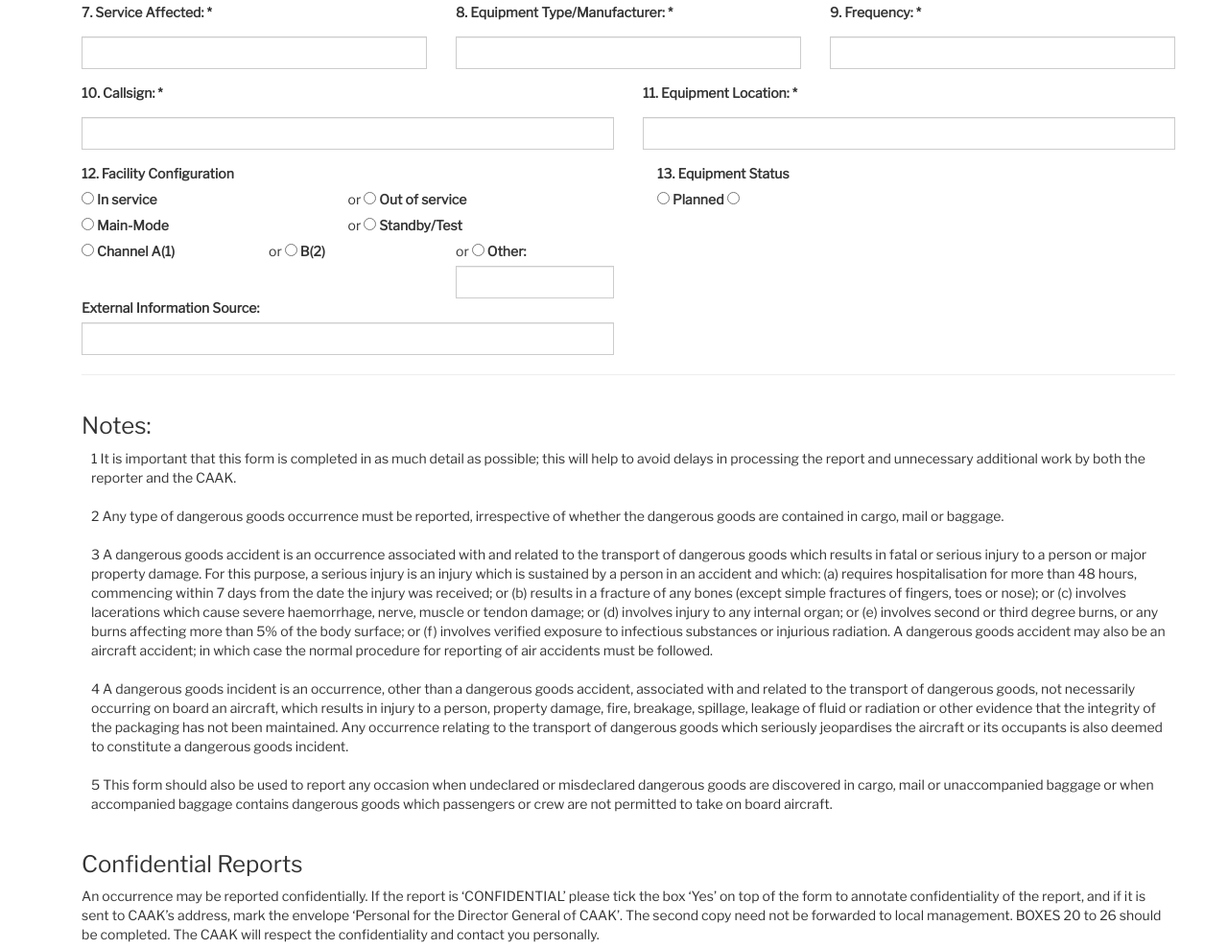
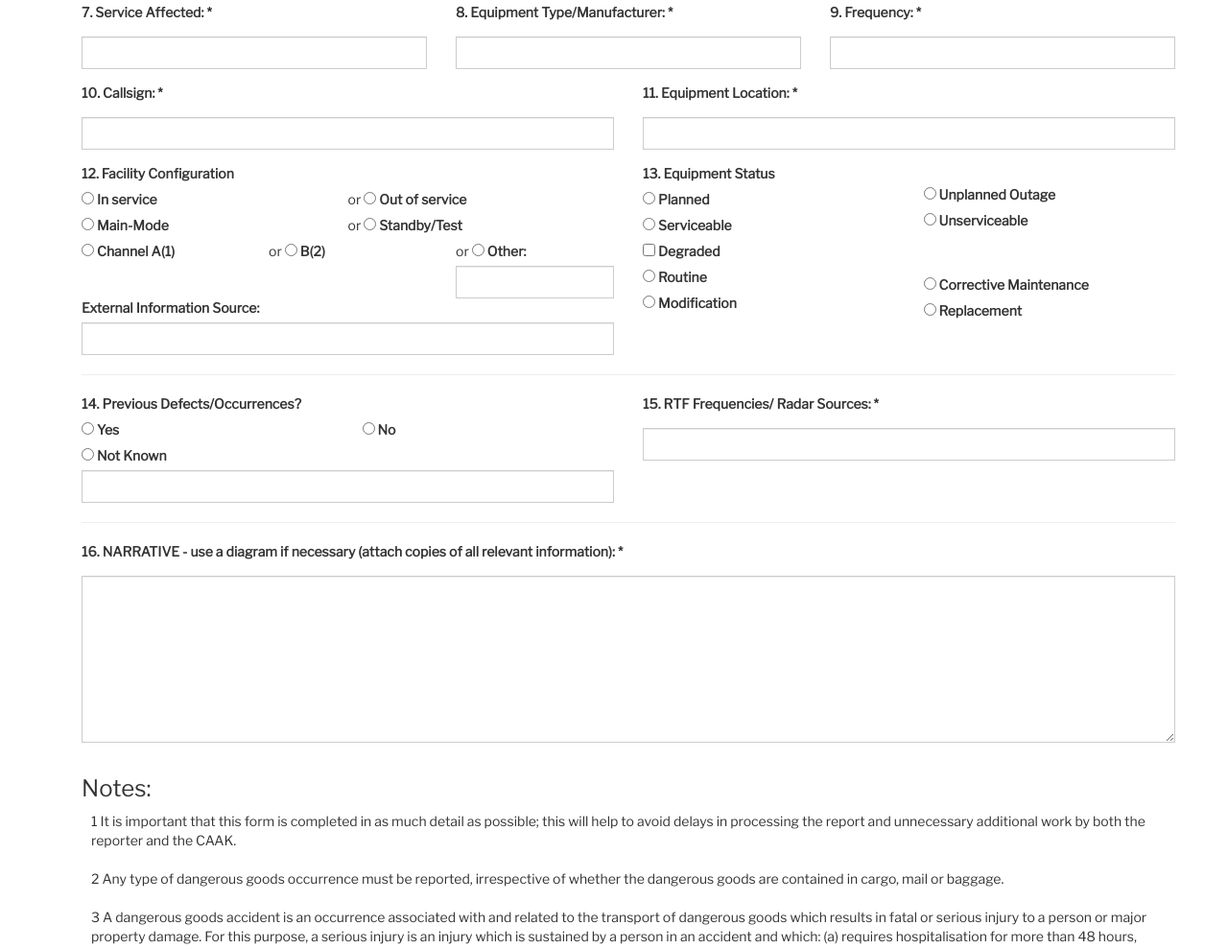
Before and after one commit to opendatakosovo/aac-occurrences, a plain HTML site: page aac-occurrences3.html in a window 1280 px wide. Shown: the part 621-1610 px from the top of the page at 96% size. Drawn offline with nearby package versions, Linux system fonts and the light colour scheme.

Commit message:
added index.html

```diff
--- a/aac-occurrences3.html
+++ b/aac-occurrences3.html
@@ -229,26 +229,102 @@
               <span>or</span>
               <input type="radio" name="channel_a" value="other" id="other-channel">
               <label for="other-channel">Other: </label>
-              <input type="text" name="other-input" value="" class="form-control">
+              <input type="text" name="other_input" value="" class="form-control">
             </div>
             <div class="col-xs-12">
-              <label for="external-information-source">External Information Source:</label>
+              <label for="external-information-source"> External Information Source:</label>
               <input type="text" name="external_information_source" value="" class="form-control" id="external-information-source">
             </div>
           </div>
         </div>
         <div class="col-xs-12 col-sm-6">
-          <div class="col-xs-6">
-            <label>13.	Equipment Status</label>
-            <br>
-            <input type="radio" name="planned_unplanned" id="planned">
-            <label for="planned">Planned</label>
-            <input type="radio" name="" value="">
+          <div class="row">
+            <div class="col-xs-6">
+              <label>13.	Equipment Status</label>
+              <br>
+              <input type="radio" name="planned_unplanned" id="planned">
+              <label for="planned">Planned</label>
+              <br>
+              <input type="radio" name="unserviceable_serviceable" value="serviceable" id="serviceable">
+              <label for="serviceable">Serviceable</label>
+              <br>
+              <input type="checkbox" name="degraded" value="degraded" id="degraded">
+              <label for="degraded">Degraded</label>
+              <br>
+              <input type="radio" name="routine_corrective_maintenance" value="routine" id="routine">
+              <label for="routine">Routine</label>
+              <br>
 
+              <input type="radio" name="modification_replacement" value="modification" id="modification">
+              <label for="modification">Modification</label>
+              <br>
+            </div>
+            <div class="col-xs-6">
+              <label for=""></label>
+              <br>
+              <input type="radio" name="planned_unplanned" value="unplanned-outage" id="unplanned-outage">
+              <label for="unplanned-outage">Unplanned Outage</label>
+              <br>
+              <input type="radio" name="unserviceable_serviceable" value="unserviceable" id="unserviceable">
+              <label for="unserviceable">Unserviceable</label>
+              <br>
+              <br>
+              <br>
+              <input type="radio" name="routine_corrective_maintenance" value="corrective-maintenance" id="corrective-maintenance">
+              <label for="corrective-maintenance">Corrective Maintenance</label>
+              <br>
+
+              <input type="radio" name="modification_replacement" value="replacement" id="replacement">
+              <label for="replacement">Replacement</label>
+              <br>
+            </div>
           </div>
         </div>
         </div>
         <hr>
+        <div class="row">
+          <div class="col-xs-12 col-xs-6">
+            <div class="row">
+              <div class="col-xs-12">
+                <label>14. Previous Defects/Occurrences?</label>
+              </div>
+            </div>
+            <div class="row">
+              <div class="col-xs-6">
+                <input type="radio" name="previous_defects" value="yes-previous-defects" id="yes-previous-defects">
+                <label for="yes-previous-defects">Yes</label>
+              </div>
+              <div class="col-xs-6">
+                <input type="radio" name="previous_defects" value="no-previous-defects" id="no-previous-defects">
+                <label for="no-previous-defects">No</label>
+              </div>
+            </div>
+            <div class="row">
+              <div class="col-xs-12">
+                <input type="radio" name="not_known" value="not-known" id="not-known">
+                <label for="not-known">Not Known</label>
+                <input type="text" name="" value="" class="form-control">
+              </div>
+            </div>
+          </div>
+          <div class="col-xs-12 col-sm-6">
+            <label for="rtf-frequencies">15.	RTF Frequencies/
+	Radar Sources: *</label>
+            <p></p>
+            <input type="text" name="rtf-frequencies" value="" class="form-control" id="rtf-frequencies">
+          </div>
+        </div>
+      </div>
+      <hr>
+      <div class="row">
+        <div class="form-group col-xs-12 ">
+          <label for="narrative" title="Required">16.	<strong>NARRATIVE</strong> - use a diagram if necessary (attach copies of all relevant information): *</label>
+          <p class="error-message"></p>
+          <textarea name="narrative" data-parsley-trigger="change" data-parsley-minlength="20" data-parsley-maxlength="400" required="" class="form-control" rows="8" cols="80" id="narrative"></textarea>
+        </div>
+      </div>
+      <div class="row">
+
       </div>
       </div>
       </section>
```
Also changed, not shown: index.html (added, +23 -0 lines).
